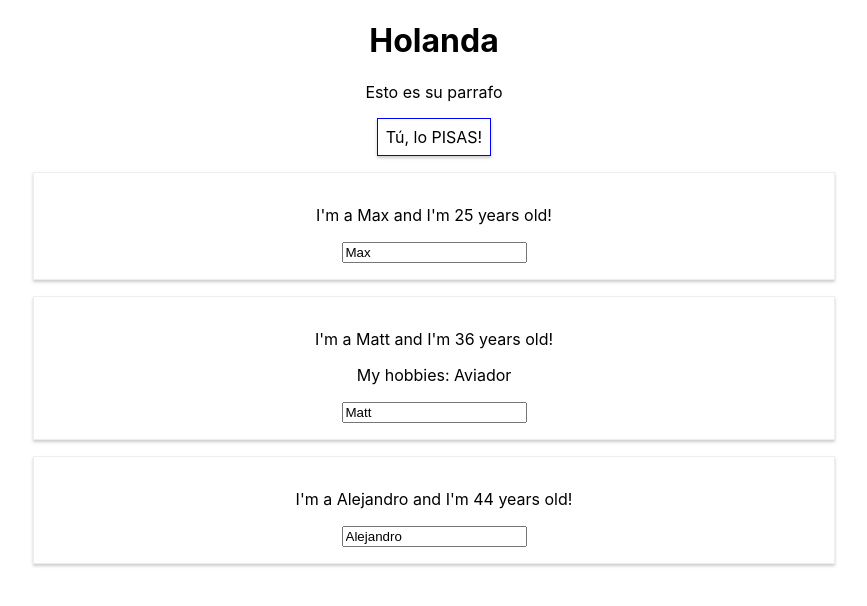
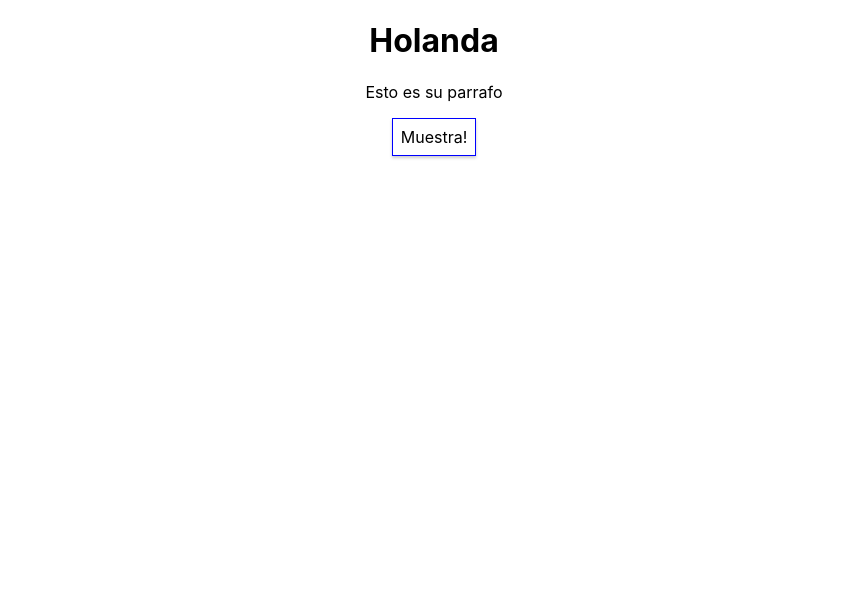
Before and after one commit to matias-harding/react-one, a React (Create React App) app: page / in a window 1280 px wide. Shown: the top 606 px of the page, without its empty margins (206-1073 px from the left). Built offline with nearby package versions, Linux system fonts and the light colour scheme.

Commit message:
Showing Hidding content with ternary conditions

```diff
--- a/src/App.js
+++ b/src/App.js
@@ -9,7 +9,8 @@ class App extends Component {
       {name: 'Matt', age: 36},
       {name: 'Alejandro', age: 44}
     ],
-    otherState: 'some other value'
+    otherState: 'some other value',
+    showPersons: false
   }
 
   switchNameHandler = (newName) => {
@@ -32,6 +33,11 @@ class App extends Component {
     });
   }
 
+  togglePersonHandler = () => {
+    const doesShow = this.state.showPersons;
+    this.setState({showPersons: !doesShow});
+  }
+
   render() {
     // JS styleMe Object
     const styleMe = {
@@ -49,7 +55,9 @@ class App extends Component {
         <p>Esto es su parrafo</p>
         <button
         style={styleMe}
-        onClick={this.switchNameHandler.bind(this, 'Maximilian')}>Tú, lo PISAS!</button>
+        onClick={this.togglePersonHandler}>Muestra!</button>
+        { this.state.showPersons ?
+          <div >
             <Person
               name={this.state.persons[0].name}
               age={this.state.persons[0].age} />
@@ -63,6 +71,10 @@ class App extends Component {
               name={this.state.persons[2].name}
               age={this.state.persons[2].age} />
           </div>
+          :
+          null
+        }
+      </div>
     );
     // return React.createElement('div',{className: 'App'},React.createElement('h1',null,'I\'m a title'));
   }
```
Lines whose indentation alone changed are shown as unchanged.
